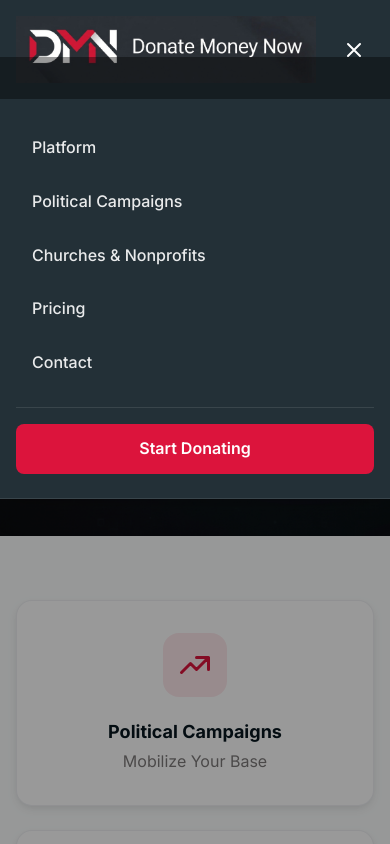
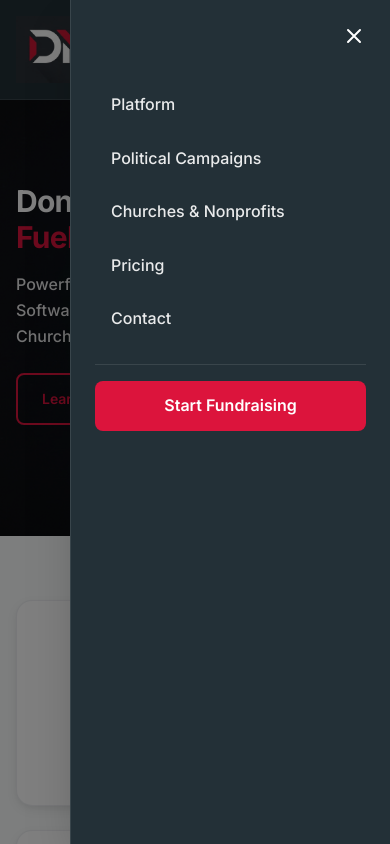
Before and after one commit to Amzad9/DONATE, a Next.js app: page / in a window 390 px wide. Both pictures are taken after a click on the button "Toggle menu". Shown: the top 844 px of the page. Built offline with nearby package versions, Linux system fonts and the light colour scheme.

Commit message:
ui chnages

```diff
--- a/app/components/Header.tsx
+++ b/app/components/Header.tsx
@@ -132,16 +132,33 @@
           </button>
         </div>
 
-        {/* Mobile Menu - dark theme */}
+        {/* Mobile overlay - tap to close */}
         <div
-          className={`lg:hidden absolute left-0 right-0 top-full bg-darkSoft border-b border-white/10 shadow-xl transition-all duration-300 ease-in-out ${
-            isMobileMenuOpen
-              ? "opacity-100 visible translate-y-0"
-              : "opacity-0 invisible -translate-y-2 pointer-events-none"
+          className={`lg:hidden fixed inset-0 bg-black/50 z-[98] transition-opacity duration-300 ease-out ${
+            isMobileMenuOpen ? "opacity-100" : "opacity-0 pointer-events-none"
           }`}
-          style={{ zIndex: 99 }}
+          onClick={() => setIsMobileMenuOpen(false)}
+          aria-hidden="true"
+        />
+
+        {/* Mobile Menu - right-side drawer */}
+        <div
+          className={`lg:hidden fixed top-0 right-0 bottom-0 w-full max-w-[320px] bg-darkSoft border-l border-white/10 shadow-2xl z-[99] transition-transform duration-300 ease-out ${
+            isMobileMenuOpen ? "translate-x-0" : "translate-x-full"
+          }`}
+          aria-hidden={!isMobileMenuOpen}
         >
-          <div className="container mx-auto px-4 py-6">
+          <button
+            type="button"
+            onClick={() => setIsMobileMenuOpen(false)}
+            className="absolute top-4 right-4 p-2 rounded-lg text-white hover:bg-white/10 transition-colors"
+            aria-label="Close menu"
+          >
+            <svg className="w-6 h-6" fill="none" stroke="currentColor" viewBox="0 0 24 24">
+              <path strokeLinecap="round" strokeLinejoin="round" strokeWidth={2} d="M6 18L18 6M6 6l12 12" />
+            </svg>
+          </button>
+          <div className="flex flex-col h-full pt-20 pb-6 px-6">
             <nav className="flex flex-col space-y-1">
               <Link
                 href="/#features"
@@ -184,20 +201,12 @@
                   onClick={() => setIsMobileMenuOpen(false)}
                   className="block w-full text-center bg-primary hover:bg-primary-dark text-white py-3 px-6 rounded-lg font-semibold transition-colors"
                 >
-                  Start Donating
+                  Start Fundraising
                 </Link>
               </div>
             </nav>
           </div>
         </div>
-
-        {isMobileMenuOpen && (
-          <div
-            className="lg:hidden fixed inset-0 bg-black/40 z-[98] top-[57px]"
-            onClick={() => setIsMobileMenuOpen(false)}
-            aria-hidden="true"
-          />
-        )}
       </nav>
     </header>
   );
--- a/app/page.tsx
+++ b/app/page.tsx
@@ -24,17 +24,17 @@
       >
         <div className="container mx-auto px-4 sm:px-6 lg:px-8 relative z-10 w-full">
           <div className="grid lg:grid-cols-2 gap-8 lg:gap-16 items-center w-full mx-auto">
-            <div className="flex flex-col justify-center text-center lg:text-left order-2 lg:order-1">
+            <div className="flex flex-col justify-start md:justify-center text-left md:text-left order-2 lg:order-1">
               <h1 className="text-3xl sm:text-4xl md:text-5xl lg:text-6xl font-bold text-white leading-[1.15] tracking-tight mb-4 sm:mb-6">
                  Donate Money Now.
                 <br />
                 <span className="text-primary capitalize">fueling impact</span>
               </h1>
-              <p className="text-base sm:text-lg lg:text-xl xl:text-2xl text-white/90 leading-relaxed max-w-xl mx-auto lg:mx-0 mb-6 sm:mb-8 lg:mb-10 font-medium px-0">
+              <p className="text-base sm:text-lg lg:text-xl xl:text-2xl text-white/90  leading-relaxed max-w-[230px] md:max-w-xl lg:mx-0 mb-6 sm:mb-8 lg:mb-10 font-medium px-0">
                 Powerful Fundraising Software for Campaigns, Churches, & Non-Profits
               </p>
 
-              <div className="flex flex-col sm:flex-row gap-3 sm:gap-4 justify-center lg:justify-start">
+              <div className="flex sm:flex-row gap-3 sm:gap-4 justify-start">
                 <Link
                   href="#learn"
                   className="inline-flex justify-center items-center px-6 sm:px-8 py-3.5 sm:py-4 rounded-lg font-semibold text-sm sm:text-base border-2 border-primary text-primary hover:bg-primary/10 transition-colors"
```
Also changed, not shown: public/hero4.png.
